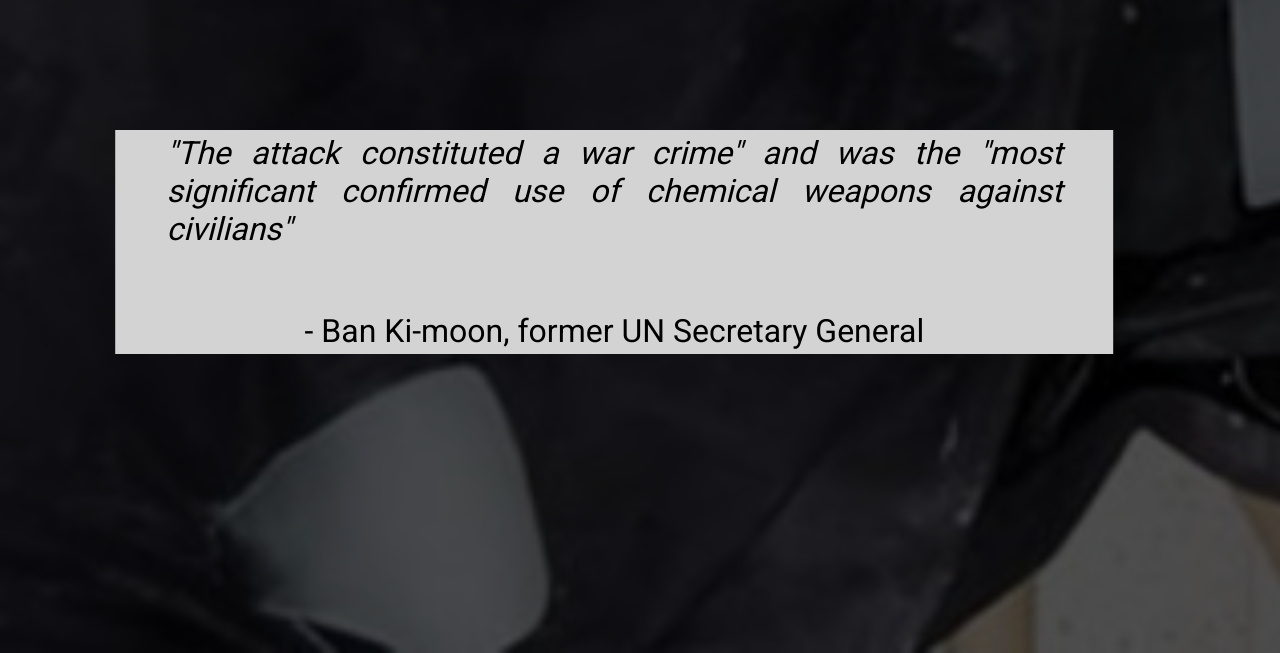
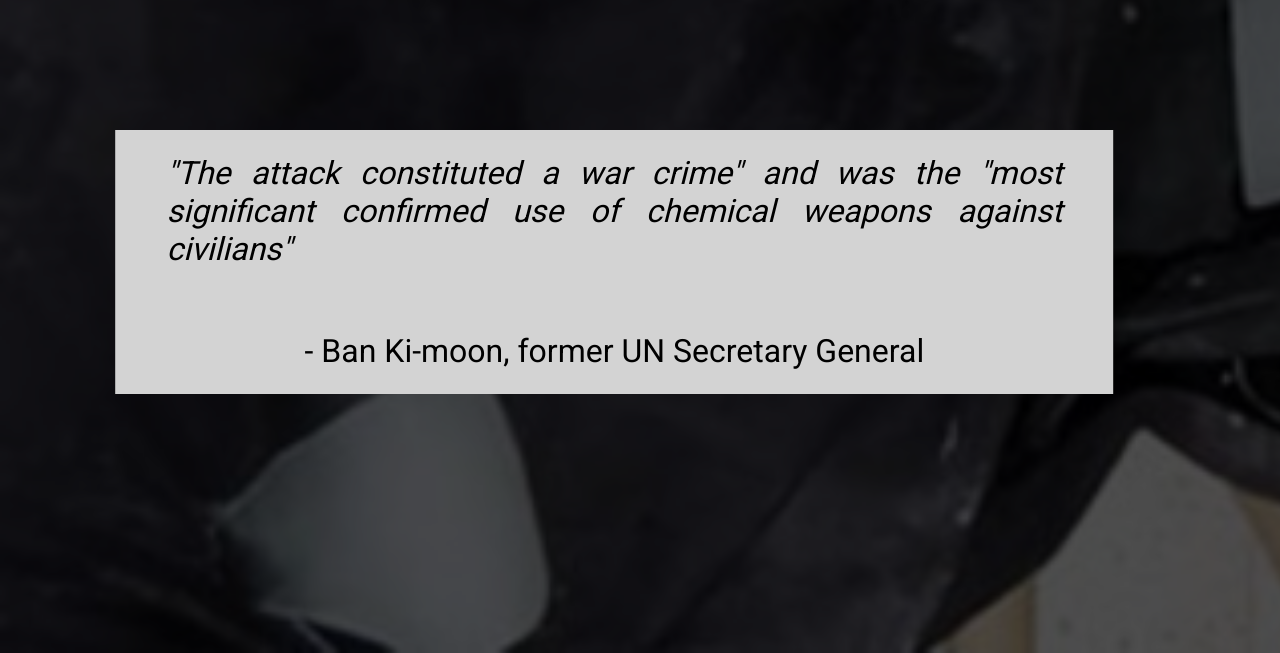
Before and after one commit to leoabubucker/Syria-Civil-War-Website, a plain HTML site: page destination1.html in a window 1280 px wide. Shown: the part 1107-1760 px from the top of the page. Drawn offline with nearby package versions, Linux system fonts and the light colour scheme.

Commit message:
edit to quote box sizes

```diff
--- a/destination1.html
+++ b/destination1.html
@@ -83,7 +83,7 @@
                             </span>
                             <iframe style="transform: translateY(-15vh);" width="560" height="315" src="https://www.youtube.com/embed/U1iJ1xmqphA" title="YouTube video player" frameborder="0" allow="accelerometer; autoplay; clipboard-write; encrypted-media; gyroscope; picture-in-picture; web-share" allowfullscreen></iframe>
                         </div>
-                        <div class="detail detail6" style="height: 20vh; width: 70vw; background-color: lightgray; color:black; justify-content: center; align-content: center; transform: translateX(9vw); font-size: xx-large; font-weight: 300;">
+                        <div class="detail detail6" style="height: 25vh; width: 70vw; background-color: lightgray; color:black; justify-content: center; align-content: center; transform: translateX(9vw); font-size: xx-large; font-weight: 300;">
                             <p style="font-style: italic;">
                                 "The attack constituted a war crime" and was the "most significant confirmed use of chemical weapons
                                  against civilians"
```
Also changed, not shown: rally-point.html (+1 -1 lines).
